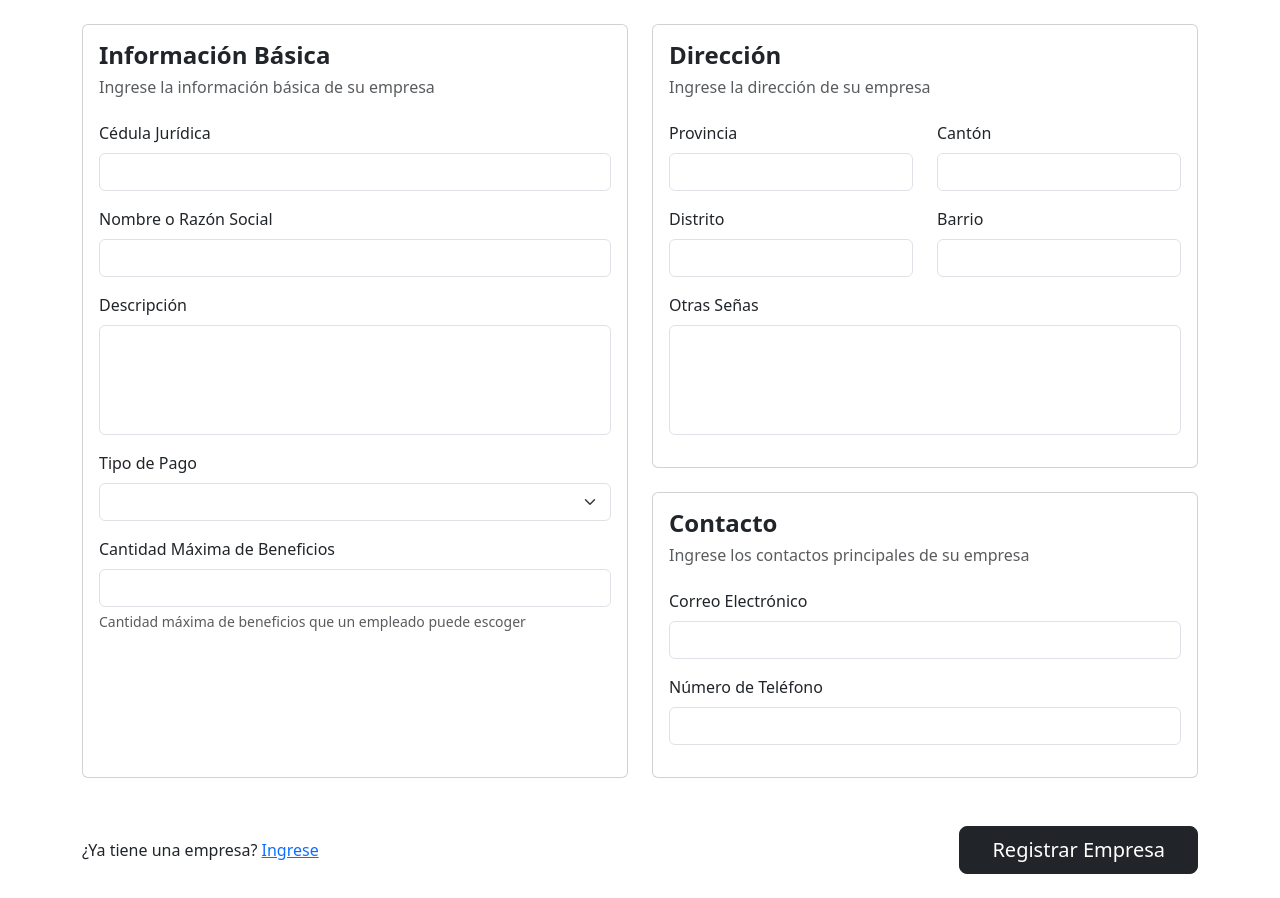
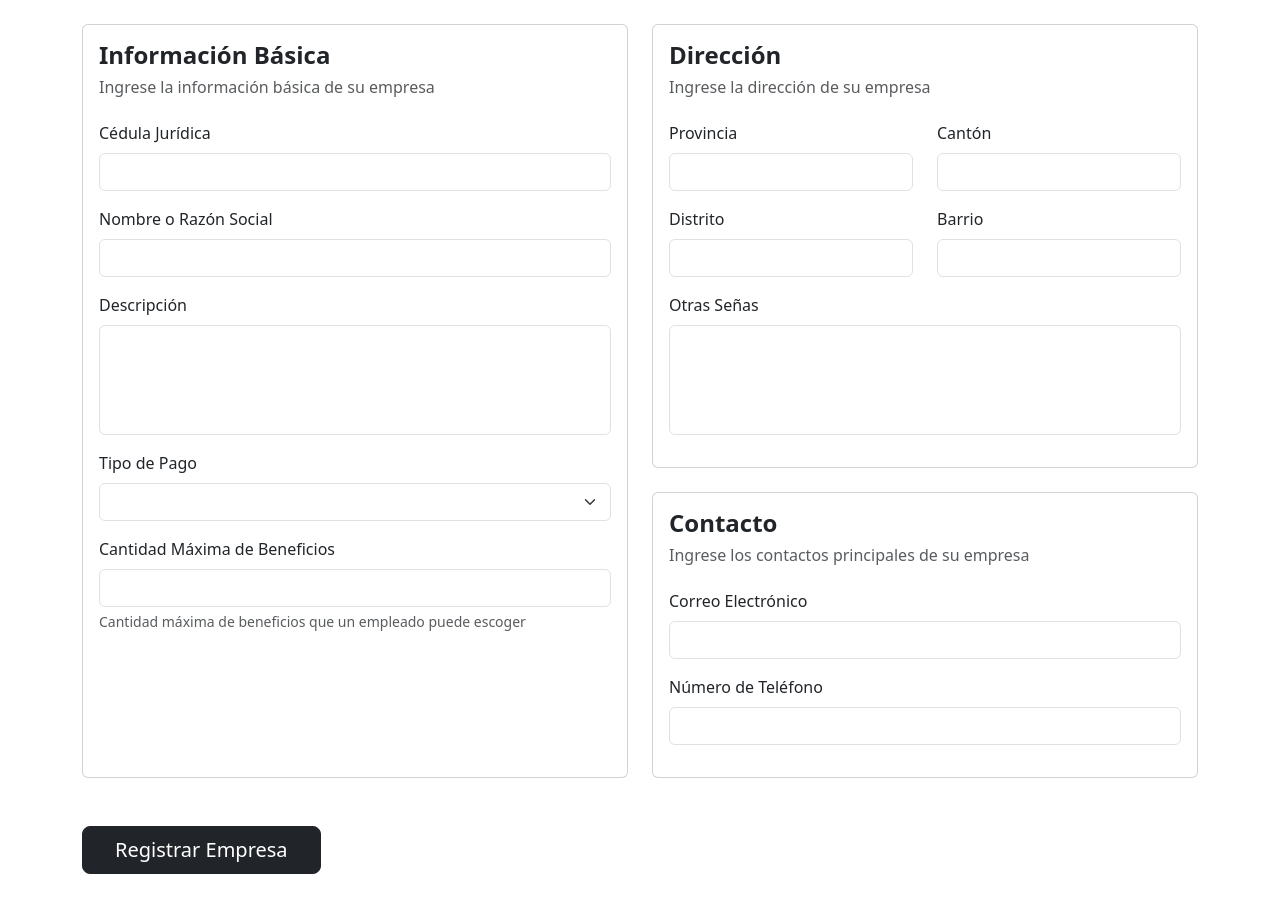
Before and after one commit to luisEChaconC/PI-IngeBases, a Vue app in the folder frontend/: page /company-registration in a window 1280 px wide. Built offline with nearby package versions, Linux system fonts and the light colour scheme.

Commit message:
fix(CompanyRegistration): remove login redirection link

```diff
--- a/frontend/src/views/CompanyRegistration.vue
+++ b/frontend/src/views/CompanyRegistration.vue
@@ -257,7 +257,6 @@
             <!-- Second row -->
             <div class="row mt-4">
                 <div class="col-12 d-flex justify-content-between align-items-center">
-                    <p class="mb-0">¿Ya tiene una empresa? <router-link to="/login">Ingrese</router-link></p>
                     <button type="submit" class="btn btn-dark btn-lg">Registrar Empresa</button>
                 </div>
             </div>
```
